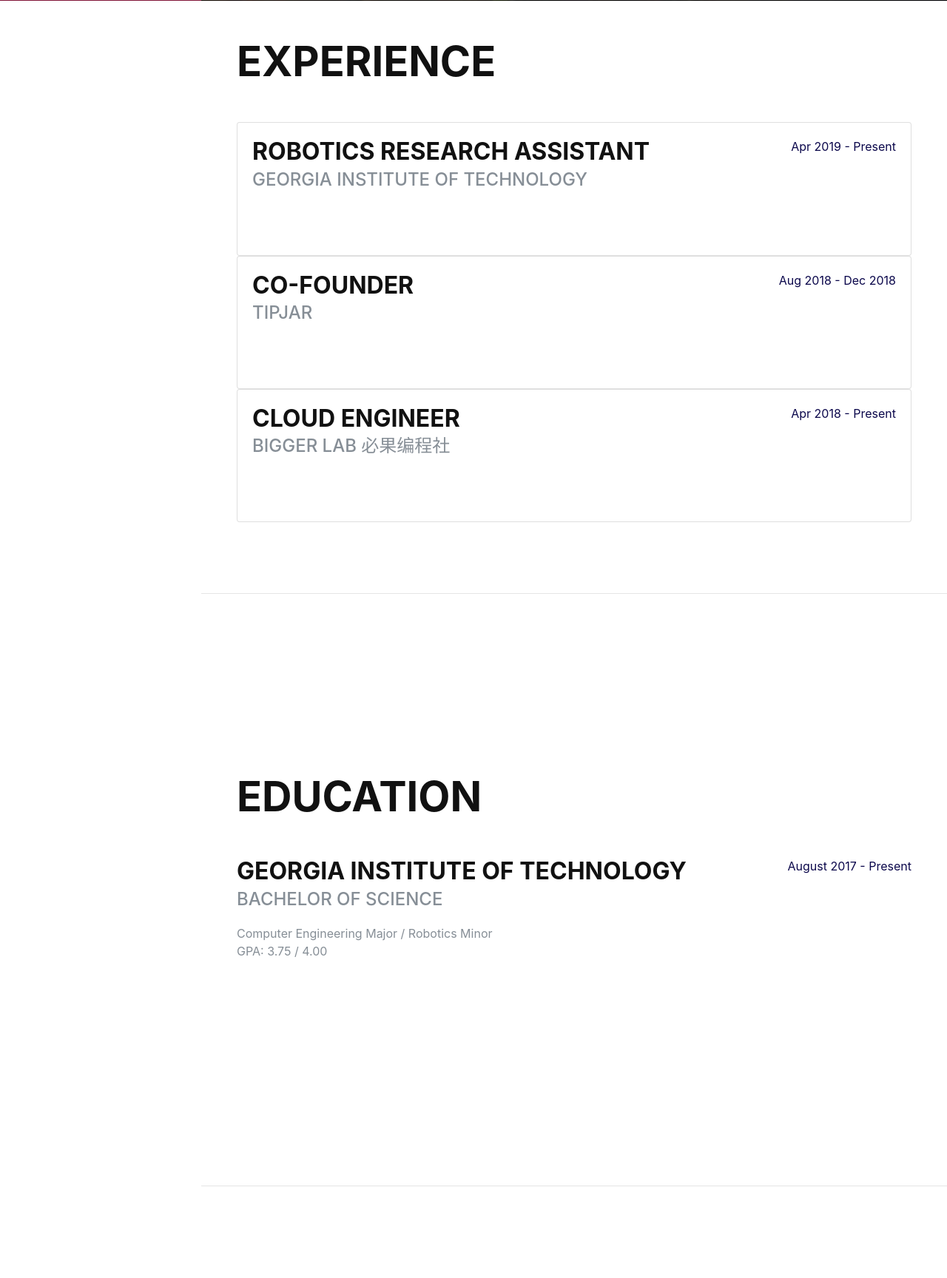
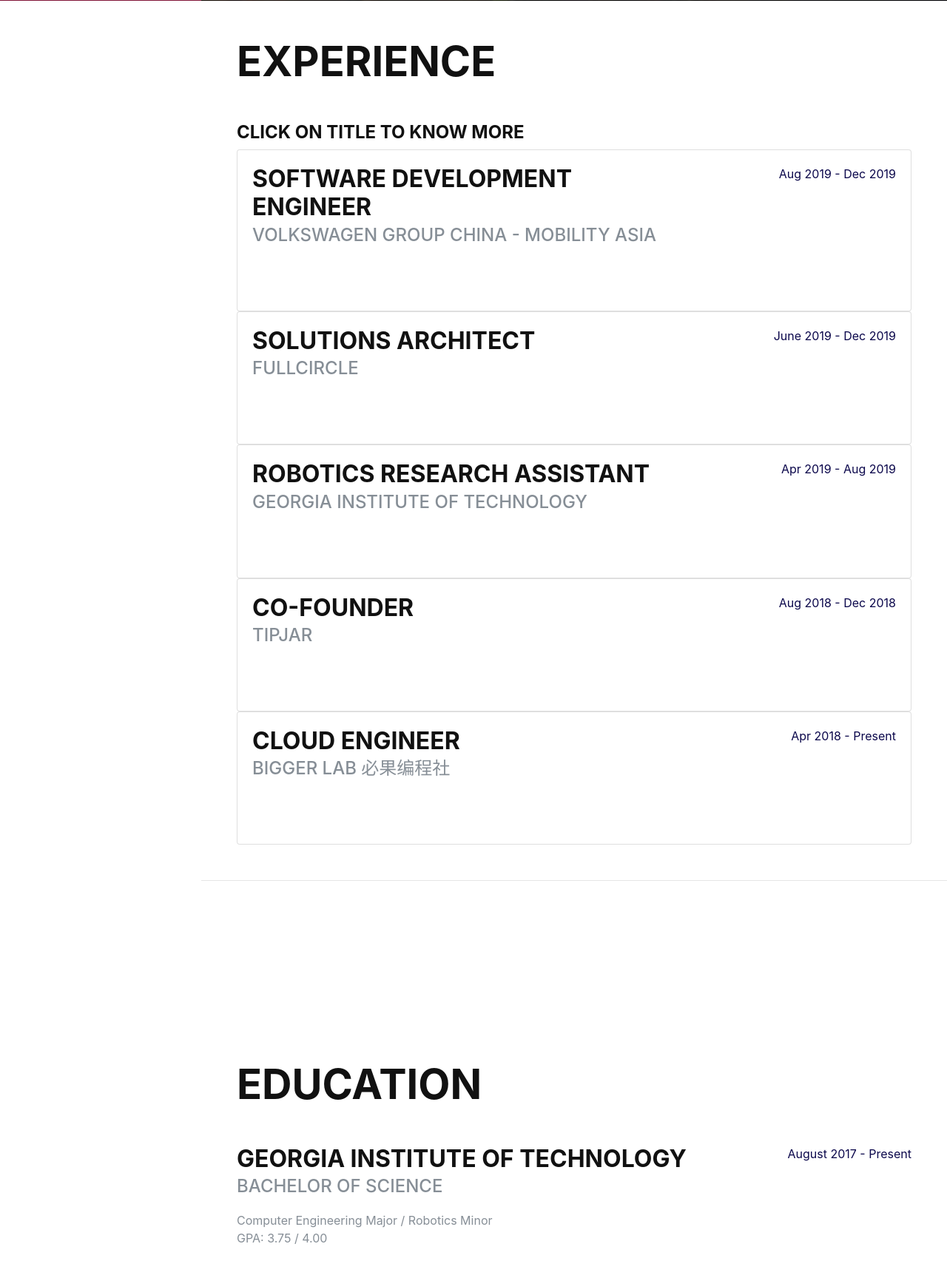
Before and after one commit to YilunAllenChen/page, a PHP site: page / in a window 1280 px wide; the page is wider, and only the part inside the window is pictured. Shown: the part 799-2527 px from the top of that part at 74% size. Run offline with PHP 8.4, Linux system fonts and the light colour scheme; some web fonts are replaced.

Commit message:
a lot of changes

```diff
--- a/index.html
+++ b/index.html
@@ -98,6 +98,52 @@
     <section class="resume-section p-3 p-lg-5 d-flex justify-content-center" id="experience">
       <div class="w-100">
         <h2 class="mb-5">Experience</h2>
+        <h4>Click on title to know more</h4>
+
+
+        <div class="card">
+          <div class="card-body">
+            <div class="resume-item d-flex flex-column flex-md-row justify-content-between mb-5">
+              <div class="resume-content">
+                <h3 class="mb-0 expItem" data-toggle="collapse" data-target="#exp-2019-vw">Software Development Engineer
+                </h3>
+                <div class="subheading mb-3">Volkswagen Group China - Mobility Asia</div>
+                <div id="exp-2019-vw" class="collapse">
+                  <p>Designed and built a web server to interface with multiple APIs using Flask and MongoDB, supporting
+                    the Internet of Cars service.</p>
+                </div>
+              </div>
+              <div class="resume-date text-md-right">
+                <span class="text-primary">Aug 2019 - Dec 2019</span>
+              </div>
+            </div>
+          </div>
+        </div>
+
+
+
+        <div class="card">
+          <div class="card-body">
+            <div class="resume-item d-flex flex-column flex-md-row justify-content-between mb-5">
+              <div class="resume-content">
+                <h3 class="mb-0 expItem" data-toggle="collapse" data-target="#exp-2019-fc">Solutions Architect
+                </h3>
+                <div class="subheading mb-3">FullCircle</div>
+                <div id="exp-2019-fc" class="collapse">
+                  <p>Architected the project APIs for a team of 5 software developers from across the globe.</p>
+                  <p>Interfaced with the Biomedical team to deliver realistic engineering solutions to the problem.</p>
+                  <p>Designed the MVP of the product with Java Andoird Studio and EasyAR.</p>
+                </div>
+              </div>
+              <div class="resume-date text-md-right">
+                <span class="text-primary">June 2019 - Dec 2019</span>
+              </div>
+            </div>
+          </div>
+        </div>
+
+
+
 
 
         <div class="card">
@@ -140,7 +186,7 @@
                 </div>
               </div>
               <div class="resume-date text-md-right">
-                <span class="text-primary">Apr 2019 - Present</span>
+                <span class="text-primary">Apr 2019 - Aug 2019</span>
               </div>
             </div>
           </div>
@@ -175,8 +221,9 @@
                 <h3 class="mb-0 expItem" data-toggle="collapse" data-target="#exp3">Cloud Engineer</h3>
                 <div class="subheading mb-3">Bigger Lab 必果编程社</div>
                 <div id="exp3" class="collapse">
-                  <p>Performed company website setup in LNMP environment on a cloud server through SSH. <a
-                      href="http://class.biggerlab.com" target="_blank">class.biggerlab.com</a></p>
+                  <p>Performed company websites setup in LNMP environment on a cloud server through SSH. <a
+                      href="http://class.biggerlab.com" target="_blank">class.biggerlab.com</a> and <a
+                      href="http://new.biggerlab.com" target="_blank">new.biggerlab.com</a></p>
                   <p>Designed and implemented the SEO protocols for the company websites, resulting in a ~60% boost in
                     visits.</p>
                   <p>Developed Python scripts to fully automate the process of downloading and organizing resumes.</p>
@@ -239,7 +286,6 @@
                 <span class="text-primary">Apr 2018 - Present</span>
               </div>
             </div>
-            <button type="button" class="btn btn-primary" data-toggle="collapse" data-target="#lead1">Know More</button>
           </div>
         </div>
 
@@ -262,7 +308,6 @@
                 <span class="text-primary">Apr 2018 - Present</span>
               </div>
             </div>
-            <button type="button" class="btn btn-primary" data-toggle="collapse" data-target="#lead2">Know More</button>
           </div>
         </div>
 
@@ -276,14 +321,29 @@
 
 
     <section class="resume-section p-3 p-lg-5 d-flex align-items-center" id="Projects">
-      <div class="w-100">
-        <h2 class="mb-5">Projects</h2>
-        <p>Robotics</p>
-        <p>Embedded Systems</p>
-        <p>Internet of Things</p>
-        <p>Electric Vehicles</p>
-        <p>ASIC</p>
+
+
+      <div class="col-sm-6 col-md-3">
+        <a href="#" class="thumbnail">
+          <img src="/wp-content/uploads/2014/06/kittens.jpg" alt="Source Code Sonificator">
+        </a>
       </div>
+      <div class="col-sm-6 col-md-3">
+        <a href="#" class="thumbnail">
+          <img src="/wp-content/uploads/2014/06/kittens.jpg" alt="Wireless Geo-sensor Robot">
+        </a>
+      </div>
+      <div class="col-sm-6 col-md-3">
+        <a href="#" class="thumbnail">
+          <img src="/wp-content/uploads/2014/06/kittens.jpg" alt="Fluffy Toy Enhancement Module">
+        </a>
+      </div>
+      <div class="col-sm-6 col-md-3">
+        <a href="#" class="thumbnail">
+          <img src="/wp-content/uploads/2014/06/kittens.jpg" alt="FPGA Pathfinding Robot">
+        </a>
+      </div>
+
     </section>
 
     <hr class="m-0">
```
Also changed, not shown: css/resume.css (+36 -0 lines).
